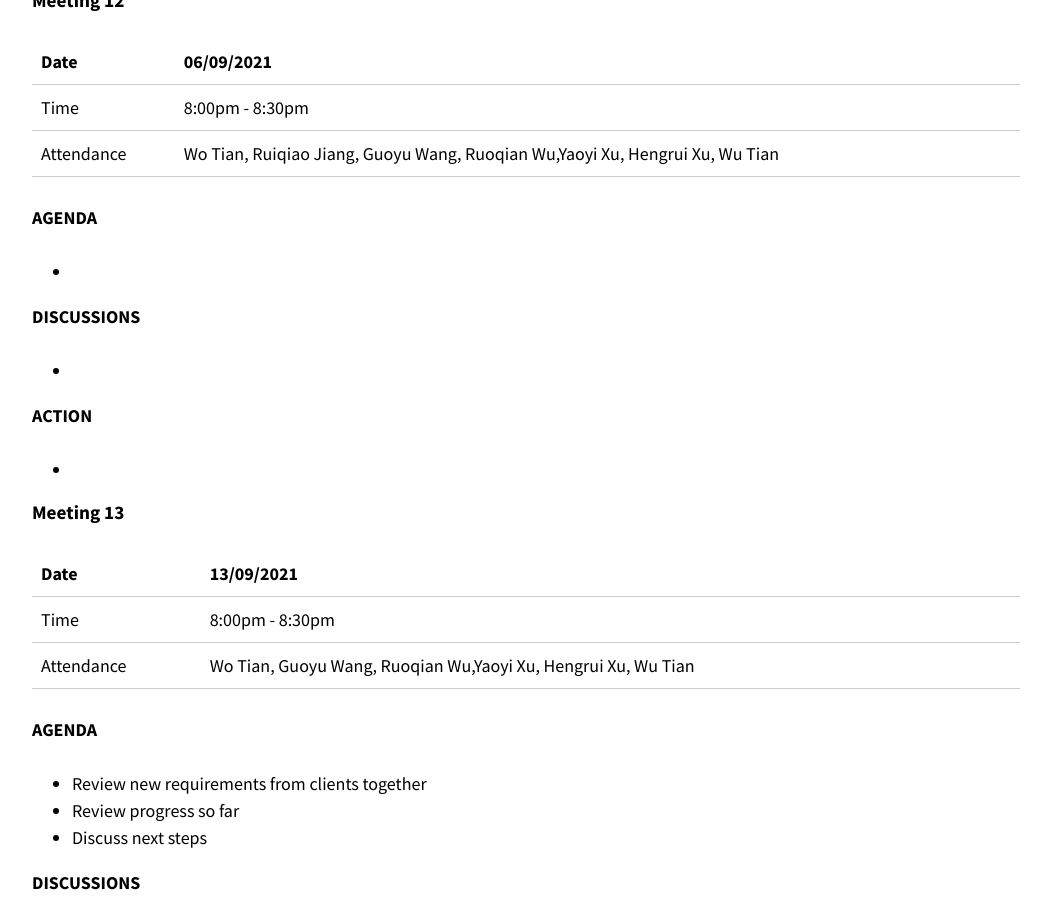
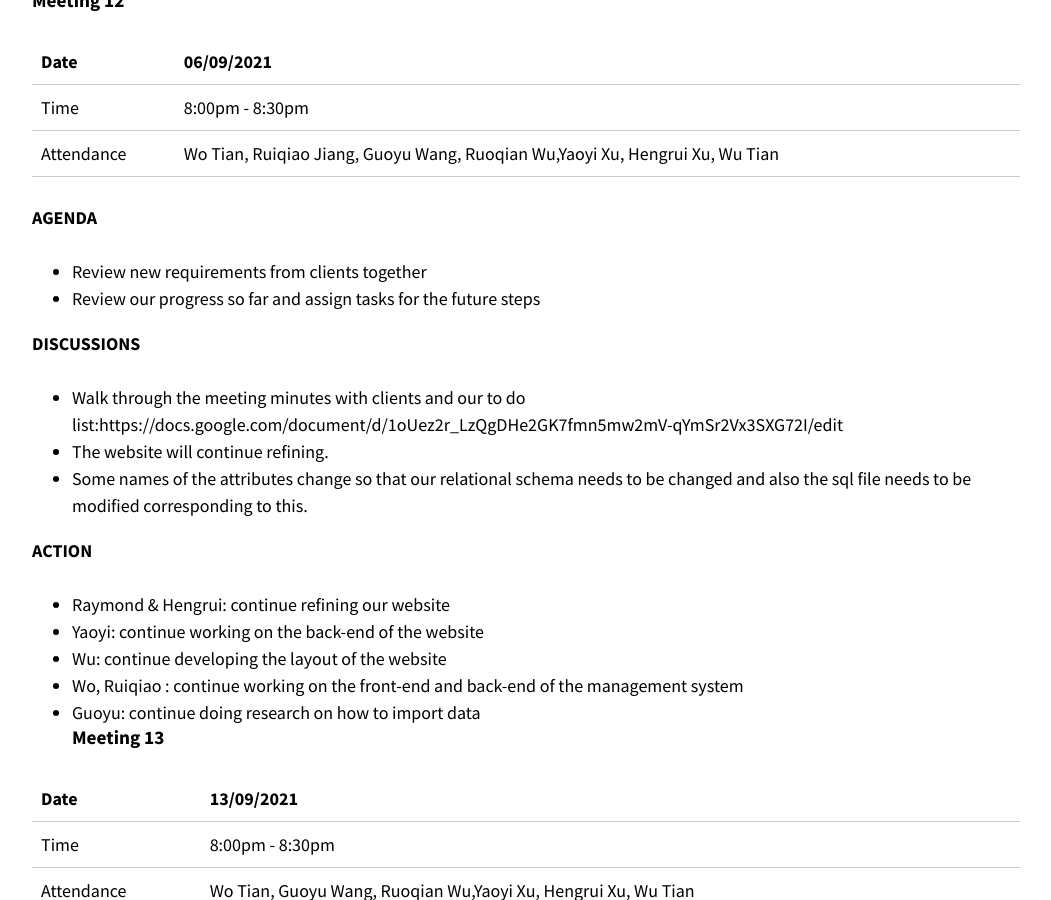
Before and after one commit to optofab/optofab.github.io, a Jekyll site: the page built from meeting_minutes.md, in a window 1280 px wide and 900 px high, scrolled down 17409 px. Shown: the whole window, without its empty margins (114-1165 px from the left). Built offline with Jekyll 4.4.1, drawn with Linux system fonts in a browser that asks for light colours; nearby versions of some CDN libraries; emoji names are drawn with the system emoji font.

Commit message:
Update meeting_minutes.md

```diff
--- a/meeting_minutes.md
+++ b/meeting_minutes.md
@@ -632,16 +632,22 @@ Our team:
 
 **AGENDA**
 
--
+- Review new requirements from clients together
+- Review our progress so far and assign tasks for the future steps
 
 **DISCUSSIONS**
 
--
+- Walk through the meeting minutes with clients and our to do list:https://docs.google.com/document/d/1oUez2r_LzQgDHe2GK7fmn5mw2mV-qYmSr2Vx3SXG72I/edit
+- The website will continue refining.
+- Some names of the attributes change so that our relational schema needs to be changed and also the sql file needs to be modified corresponding to this.
 
 **ACTION**
 
--
-
+- Raymond & Hengrui: continue refining our website
+- Yaoyi: continue working on the back-end of the website
+- Wu: continue developing the layout of the website
+- Wo, Ruiqiao : continue working on the front-end and back-end of the management system
+- Guoyu: continue doing research on how to import data
 #### Meeting 13
 
 | Date       | 13/09/2021                                                    |
```
